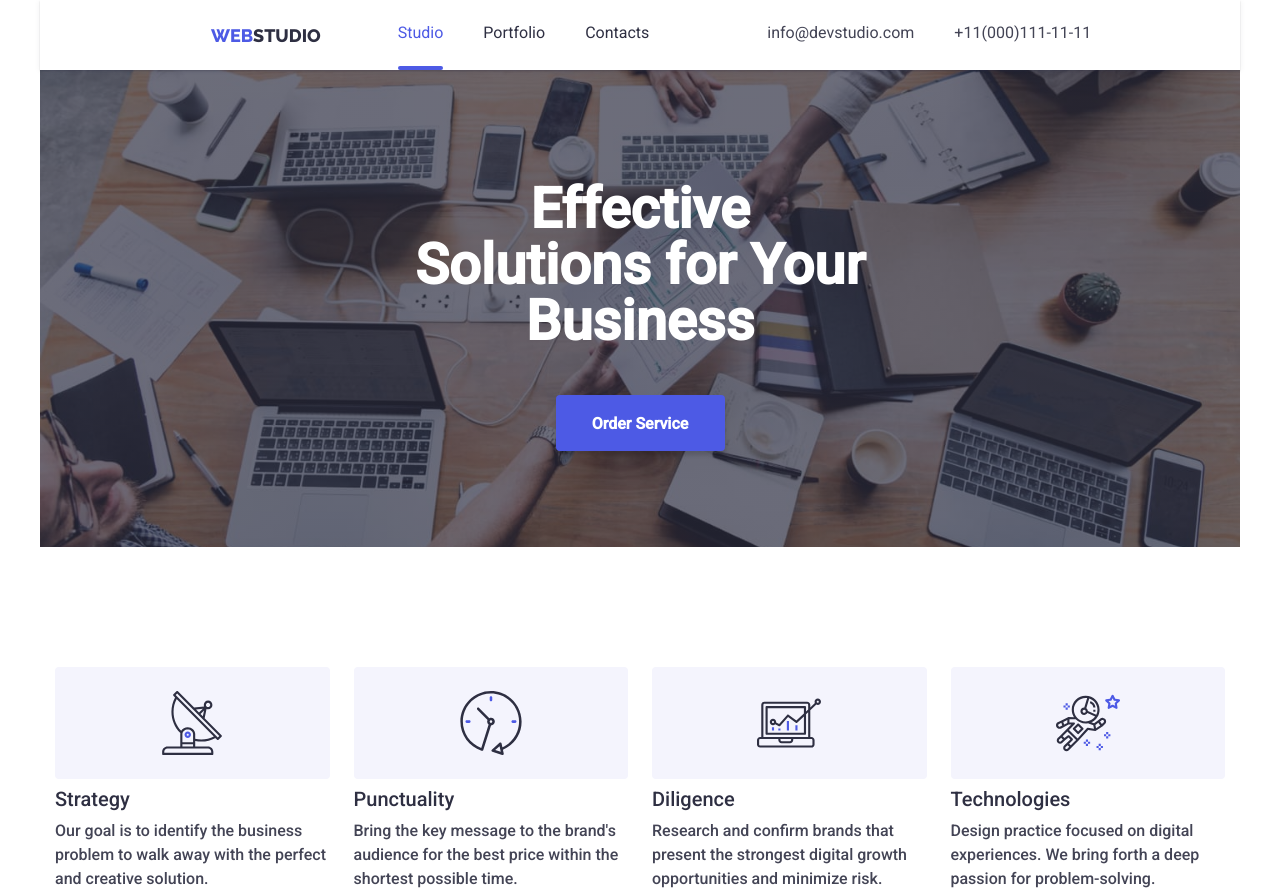
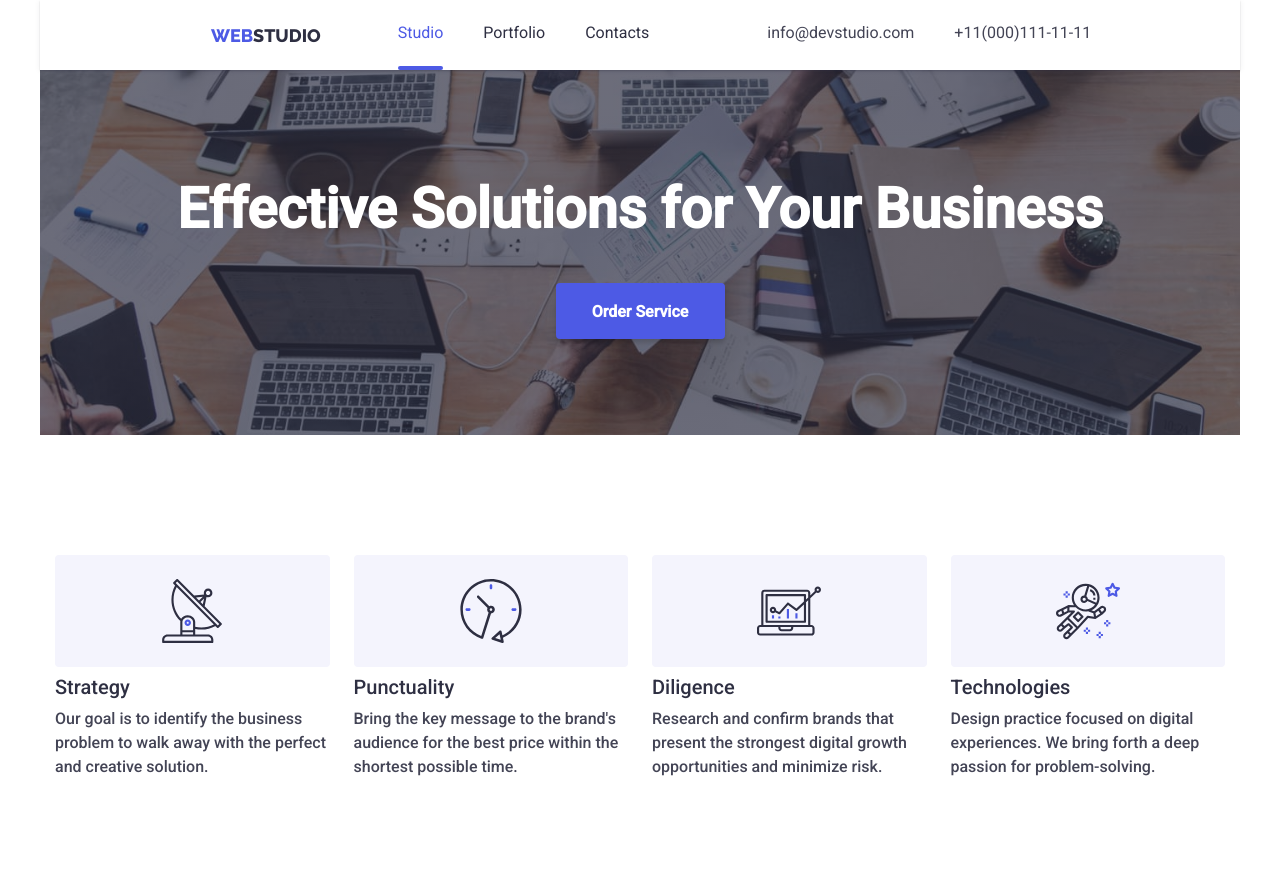
Before and after one commit to Alenago911/goit-markup-hw-07, a plain HTML site: page index.html in a window 1280 px wide. Shown: the top 894 px of the page. Drawn offline with nearby package versions, Linux system fonts and the light colour scheme; files whose address does not match are found by name.

Commit message:
17/01 правки нові

```diff
--- a/css/styles.css
+++ b/css/styles.css
@@ -472,13 +472,15 @@ text-align: center;
 padding-top: 111px;
 padding-bottom: 96px;
 }
-.container-hero{width: 768px;
+.container-hero{
+width: 768px;
 padding-left: 15px;
 padding-right: 15px;
 margin: 0 auto;
 }
 .title{
 margin-top: 0;
+display: block;
 }
 .button{
 border: none;
@@ -491,15 +493,12 @@ text-align: center;
 width: 1200px;
 margin: 0 auto;
 }
-.container{
+.container-hero{
 width: 1200px;
 padding-left: 15px;
 padding-right: 15px;
 margin-left: auto;
 margin-right: auto;
-}
-.container-hero{
-width: 494px;
 }
 .title{
 display: block;
```
